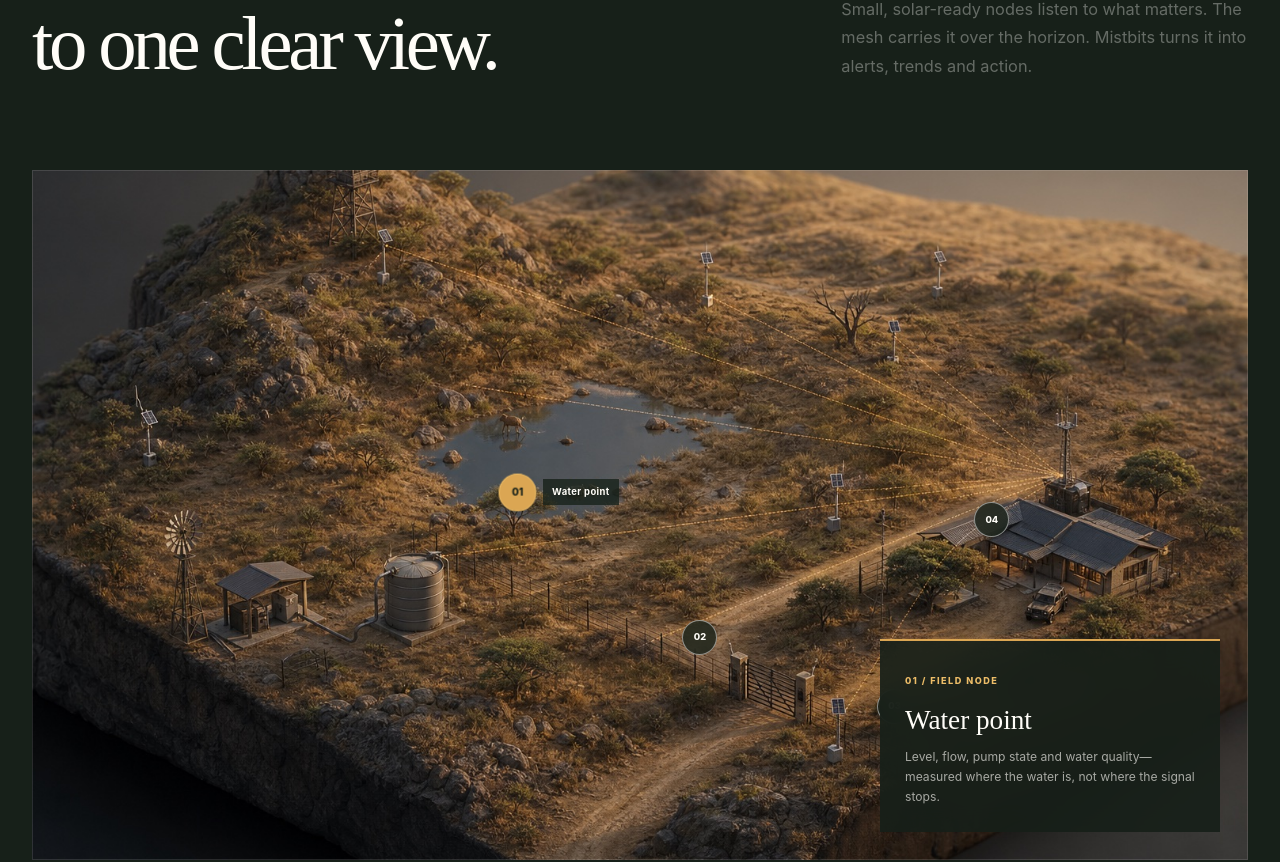
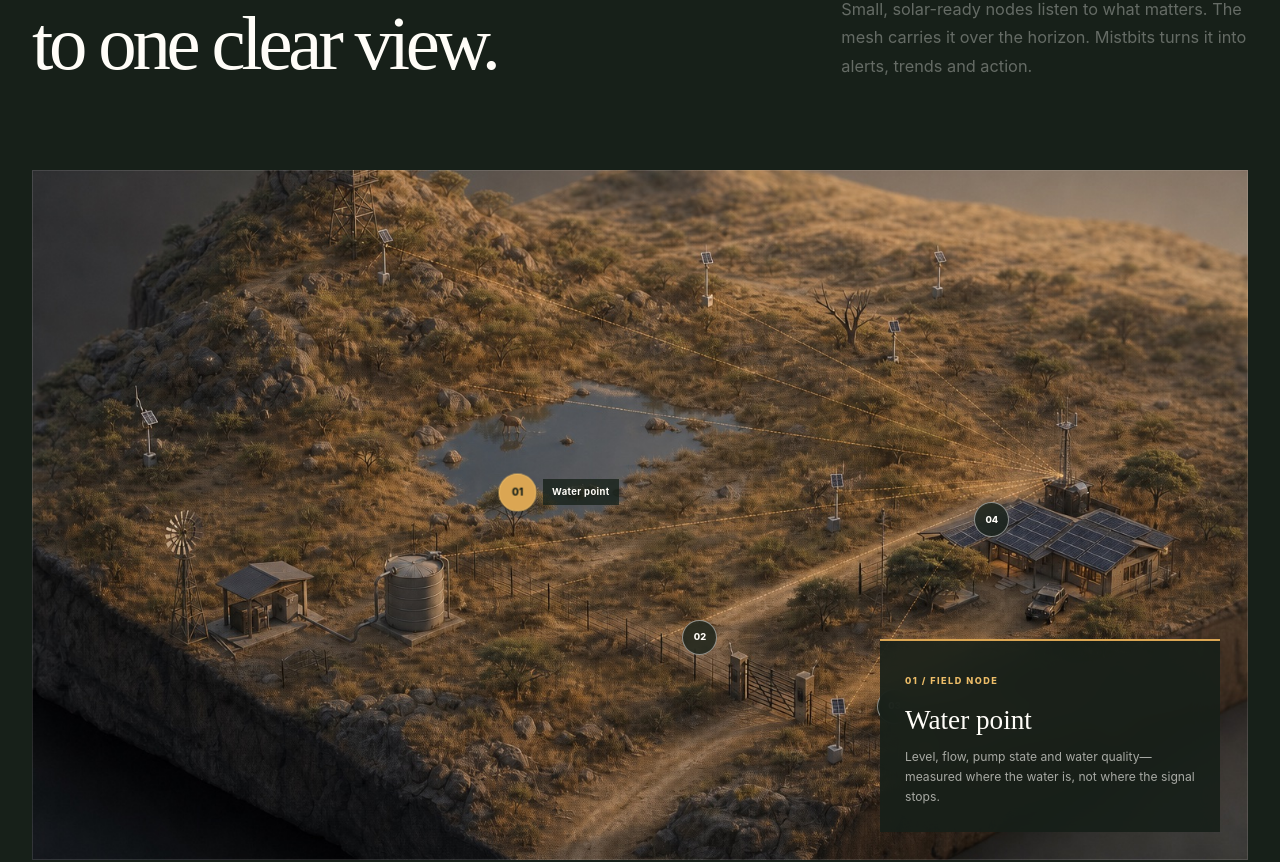
Before and after one commit to Mistbits/mistbits-reserve, a website: page index.html in a window 1280 px wide. Shown: the part 1723-2585 px from the top of the page. Drawn offline with Linux system fonts and the light colour scheme.

Commit message:
Add solar array to reserve overview

```diff
--- a/index.html
+++ b/index.html
@@ -153,7 +153,7 @@
         </div>
 
         <div class="shell system-map reveal">
-          <img src="assets/images/reserve-mesh-overview.jpg" alt="Isometric concept of sensor nodes connecting water, gate, fence and lookout points to a reserve operations lodge" width="1536" height="1024" loading="lazy" decoding="async">
+          <img src="assets/images/reserve-mesh-overview-solar-v2.jpg" alt="Isometric concept of sensor nodes connecting water, gate, fence and lookout points to a solar-powered reserve operations lodge" width="1536" height="1024" loading="lazy" decoding="async">
           <button class="map-pin map-pin--water" type="button" data-map-pin="water" aria-label="View water monitoring point"><span>01</span><i>Water point</i></button>
           <button class="map-pin map-pin--fence" type="button" data-map-pin="fence" aria-label="View fence monitoring point"><span>02</span><i>Fence line</i></button>
           <button class="map-pin map-pin--gate" type="button" data-map-pin="gate" aria-label="View gate monitoring point"><span>03</span><i>Gate</i></button>
@@ -342,7 +342,7 @@
 
     <dialog class="pilot-dialog" data-pilot-dialog aria-labelledby="dialog-title">
       <div class="dialog__visual" aria-hidden="true">
-        <img src="assets/images/reserve-mesh-overview.jpg" alt="" width="1536" height="1024">
+        <img src="assets/images/reserve-mesh-overview-solar-v2.jpg" alt="" width="1536" height="1024">
         <div><span>Mistbits Reserve</span><p>Start small.<br>Learn from the land.<br>Build from there.</p></div>
       </div>
       <div class="dialog__body">
```
Also changed, not shown: assets/images/reserve-mesh-overview-solar-v2.jpg (added), 1 other file.
